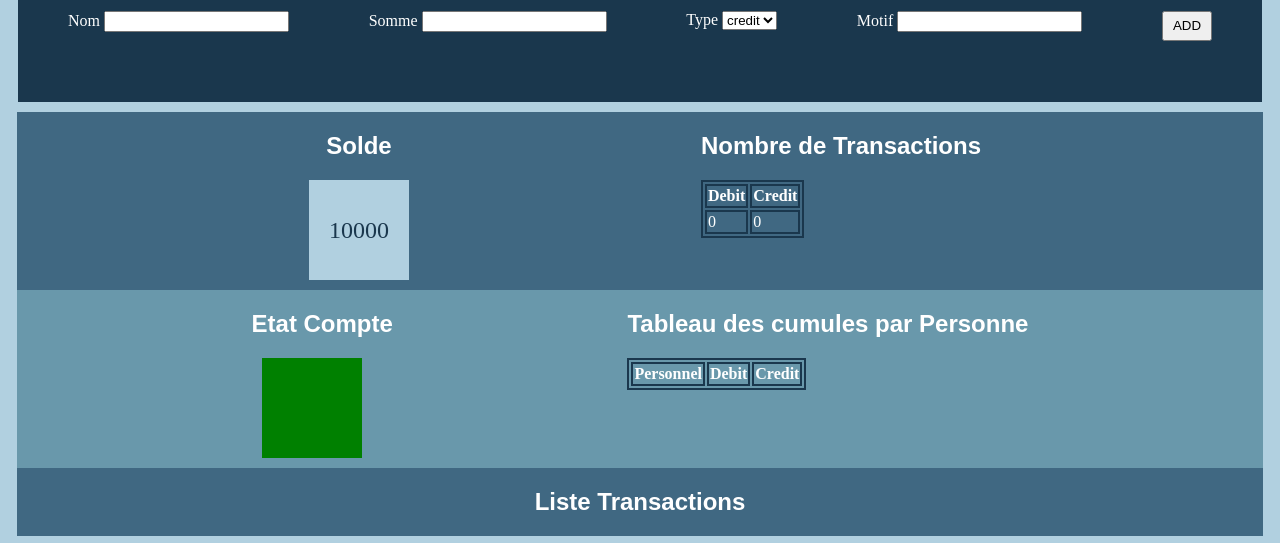
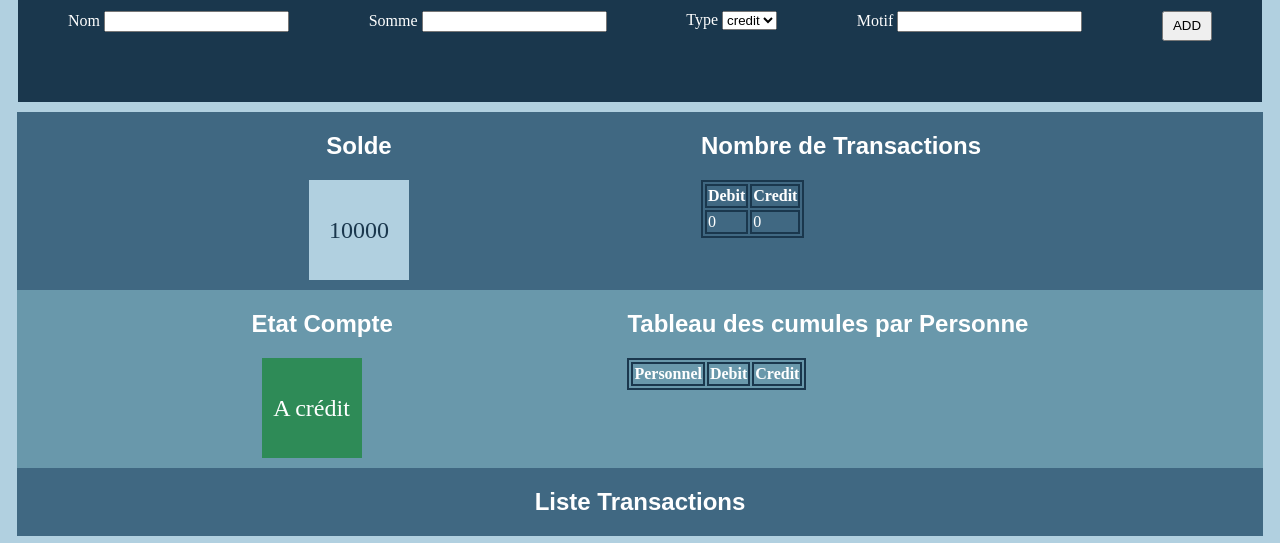
Before and after one commit to Seynabou96/typescript_caisse, a website built with Parcel: page index.html in a window 1280 px wide. Shown: the part 79-622 px from the top of the page. Built offline with nearby package versions, Linux system fonts and the light colour scheme.

Commit message:
four view: etat solde

```diff
--- a/app.ts
+++ b/app.ts
@@ -1,4 +1,5 @@
 import { Caisse } from "./src/classes/caisse";
+import { etatCompte } from "./src/classes/etatCompteView";
 import { listeTransactionView } from "./src/classes/listeTransactionView";
 import { nombreDeTransactions } from "./src/classes/nombreDeTransactionsView";
 import { soldeView } from "./src/classes/soldeView";
@@ -12,11 +13,13 @@ let caisse = new Caisse(10000);
 let solde = new soldeView();
 let listeTransaction = new listeTransactionView();
 let nombreTransaction = new nombreDeTransactions();
+let etat = new etatCompte();
 
 //inscription des views à la caisse
 caisse.subscribeObserver(solde);
 caisse.subscribeObserver(listeTransaction);
-caisse.subscribeObserver(nombreTransaction)
+caisse.subscribeObserver(nombreTransaction);
+caisse.subscribeObserver(etat);
 
 //Déclaration et Ecoute de l'événement sur le bouton ADD
 
--- /dev/null
+++ b/src/classes/etatCompteView.ts
@@ -0,0 +1,23 @@
+import { IObserver } from "../interfaces/observer"
+import { Caisse } from "./caisse"
+
+export class etatCompte implements IObserver {
+    private div:HTMLDivElement
+
+    constructor() {
+        this.div = document.querySelector('#etatCompte')
+    }
+
+    update(caisse: Caisse) {
+        this.div.className='debit'
+        let solde = caisse.getSolde()
+        if(solde<0){
+            this.div.className='debit'
+            this.div.innerText='A découvert'
+        }
+        else{
+            this.div.className='credit'
+            this.div.innerText='A crédit'
+        }
+    }
+}
--- a/style.css
+++ b/style.css
@@ -57,18 +57,16 @@ div.center{
     width: 100px;
     height: 100px;
     margin: 10px;
-}
-#divSolde{
-    color: #1A374D;
-    background-color: #B1D0E0;
     display: flex;
     align-items: center;
     justify-content: center;
     font-size: 1.5em;
 }
-#etatCompte{
-    background-color: green;
+#divSolde{
+    color: #1A374D;
+    background-color: #B1D0E0;
 }
+
 ul{
     margin: 0px;
     padding:0px;
```
Also changed, not shown: 4 other files.
